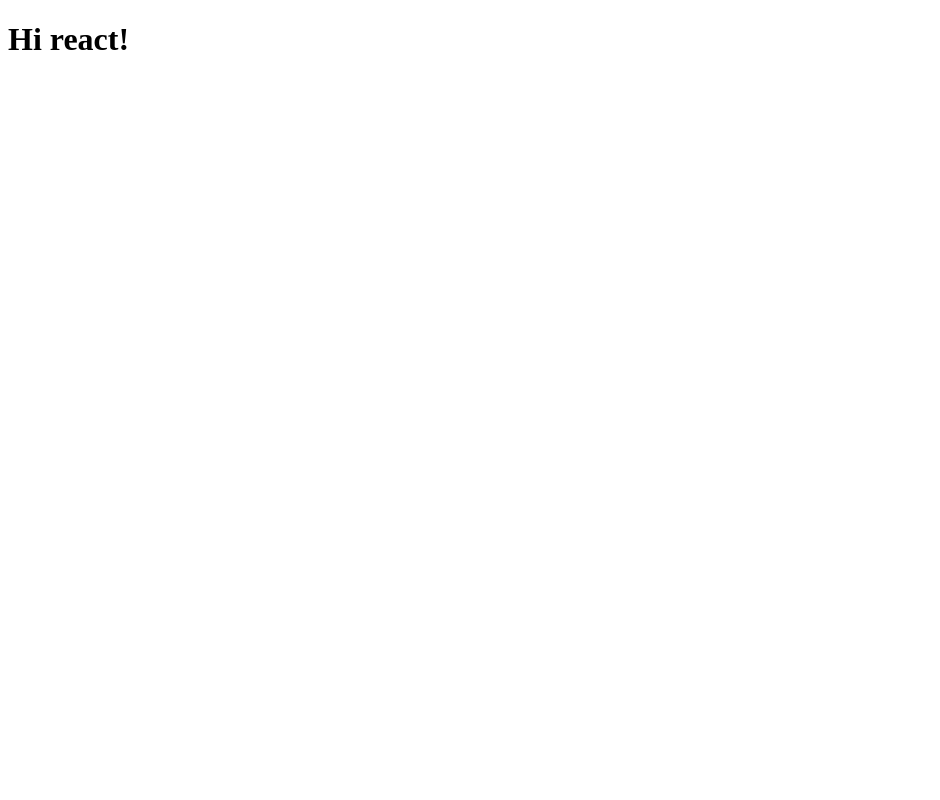
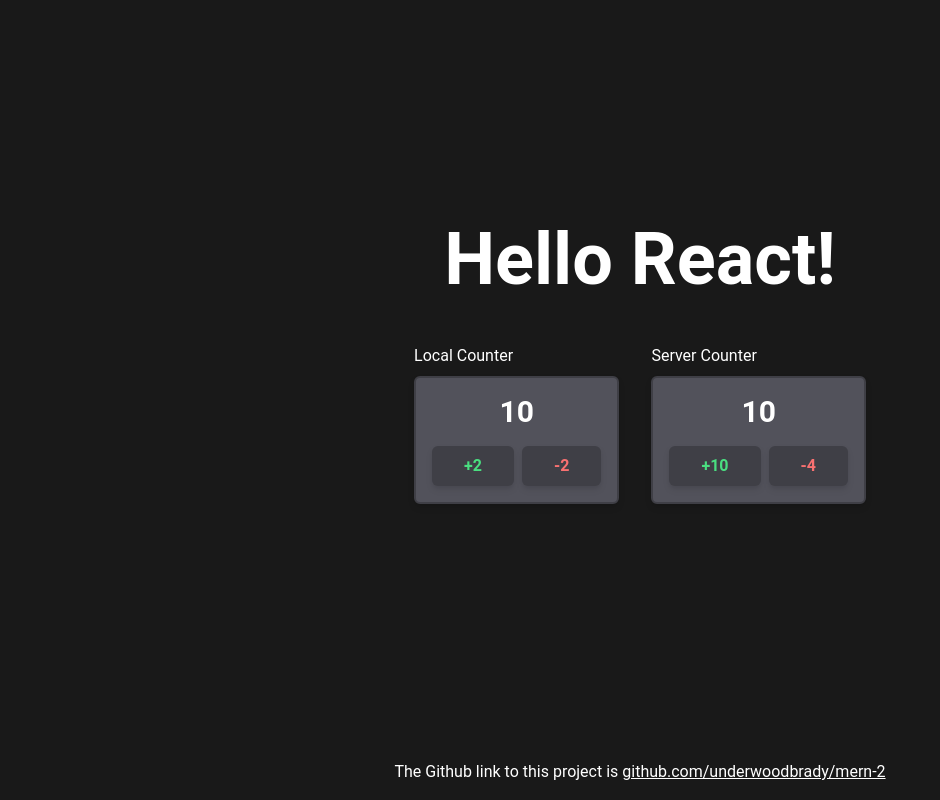
Before and after one commit to underwoodbrady/MERN-2, a React (Create React App) app in the folder client/: page / in a window 1280 px wide. Shown: the whole page, without its empty margins (0-940 px from the left). Built offline with nearby package versions, Linux system fonts and the light colour scheme.

Commit message:
client side mostly complete

```diff
--- a/client/package.json
+++ b/client/package.json
@@ -39,5 +39,10 @@
       "last 1 firefox version",
       "last 1 safari version"
     ]
+  },
+  "devDependencies": {
+    "autoprefixer": "^10.4.13",
+    "postcss": "^8.4.18",
+    "tailwindcss": "^3.2.1"
   }
 }
--- /dev/null
+++ b/client/postcss.config.js
@@ -0,0 +1,6 @@
+module.exports = {
+  plugins: {
+    tailwindcss: {},
+    autoprefixer: {},
+  },
+}
--- a/client/src/App.tsx
+++ b/client/src/App.tsx
@@ -1,12 +1,28 @@
-import React from 'react';
-import './App.css';
+import React from "react";
+import MyCounter from "./components/MyCounter";
+import MyGitHub from "./components/MyGitHub";
 
 function App() {
-  return (
-    <div className="App">
-      <h1>Hi react!</h1>
-    </div>
-  );
+    return (
+        <div className="w-full h-screen flex flex-col items-center justify-center">
+            <div className="flex flex-col justify-center items-center mt-auto">
+                <h1 className="font-semibold text-7xl mb-12">Hello React!</h1>
+                <div className="flex flex-row space-x-8 mb-8">
+                    <div>
+                        <h2 className="mb-2">Local Counter</h2>
+                        <MyCounter incBy={2} decBy={2} />
+                    </div>
+                    <div>
+                        <h2 className="mb-2">Server Counter</h2>
+                        <MyCounter incBy={10} decBy={4} />
+                    </div>
+                </div>
+            </div>
+            <div className="mt-auto mb-4">
+                <MyGitHub />
+            </div>
+        </div>
+    );
 }
 
 export default App;
--- /dev/null
+++ b/client/src/components/CounterButton.tsx
@@ -0,0 +1,17 @@
+import { ReactNode } from "react";
+
+const CounterButton = ({
+    children,
+    onClick,
+}: {
+    children: ReactNode;
+    onClick: () => void;
+}) => {
+    return (
+        <>
+            <button onClick={onClick} className="rounded-md px-8 py-2 bg-zinc-700 drop-shadow-md font-semibold">{children}</button>
+        </>
+    );
+};
+
+export default CounterButton;
--- /dev/null
+++ b/client/src/components/MyCounter.tsx
@@ -0,0 +1,37 @@
+import { useState, useEffect } from "react";
+
+import CounterButton from "./CounterButton";
+
+const MyCounter = ({
+    incBy = 1,
+    decBy = 1,
+}: {
+    incBy?: number;
+    decBy?: number;
+}) => {
+    const [countState, setCountState] = useState<number>(0);
+
+    useEffect(() => {
+        setCountState(10);
+    }, []);
+
+    const incCount = () => {
+        setCountState(countState + incBy);
+    };
+
+    const decCount = () => {
+        setCountState(countState - decBy);
+    };
+
+    return (
+        <div className="flex justify-center flex-col items-center p-4 bg-zinc-600 rounded-md drop-shadow-md border-2 border-zinc-700">
+            <p className="text-3xl mb-4 font-semibold">{countState}</p>
+            <div className="flex space-x-2">
+                <CounterButton onClick={incCount}><span className="text-green-400">+{incBy}</span></CounterButton>
+                <CounterButton onClick={decCount}><span className="text-red-400">-{decBy}</span></CounterButton>
+            </div>
+        </div>
+    );
+};
+
+export default MyCounter;
--- /dev/null
+++ b/client/src/components/MyGitHub.tsx
@@ -0,0 +1,9 @@
+const MyGitHub = () =>{
+    return(
+        <div>
+            <h2>The Github link to this project is <a href="https://github.com/underwoodbrady/mern-2" className="underline">github.com/underwoodbrady/mern-2</a></h2>
+        </div>
+    )
+}
+
+export default MyGitHub;
--- a/client/src/index.css
+++ b/client/src/index.css
@@ -1,8 +1,18 @@
-body {
+@tailwind base;
+@tailwind components;
+@tailwind utilities;
+
+@import url('https://fonts.googleapis.com/css2?family=Roboto:ital,wght@0,300;0,400;0,500;0,700;0,900;1,300;1,400;1,500;1,700&display=swap');
+
+*{
   margin: 0;
-  font-family: -apple-system, BlinkMacSystemFont, 'Segoe UI', 'Roboto', 'Oxygen',
-    'Ubuntu', 'Cantarell', 'Fira Sans', 'Droid Sans', 'Helvetica Neue',
-    sans-serif;
-  -webkit-font-smoothing: antialiased;
-  -moz-osx-font-smoothing: grayscale;
+  padding: 0;
+  font-family: 'Roboto', sans-serif;
+  color:white;
 }
+
+body{
+  background-color: rgb(25,25,25);
+  width: 100vw;
+  height:100vh;
+}
--- a/client/src/index.tsx
+++ b/client/src/index.tsx
@@ -1,5 +1,6 @@
 import React from 'react';
 import ReactDOM from 'react-dom/client';
+import './index.css';
 import App from './App';
 
 const root = ReactDOM.createRoot(
--- /dev/null
+++ b/client/tailwind.config.js
@@ -0,0 +1,10 @@
+/** @type {import('tailwindcss').Config} */
+module.exports = {
+  content: [
+    "./src/**/*.{js,jsx,ts,tsx}",
+  ],
+  theme: {
+    extend: {},
+  },
+  plugins: [],
+}
```
Also changed, not shown: client/src/App.css (deleted), 1 other file (tests, documents, lock files or other folders).
